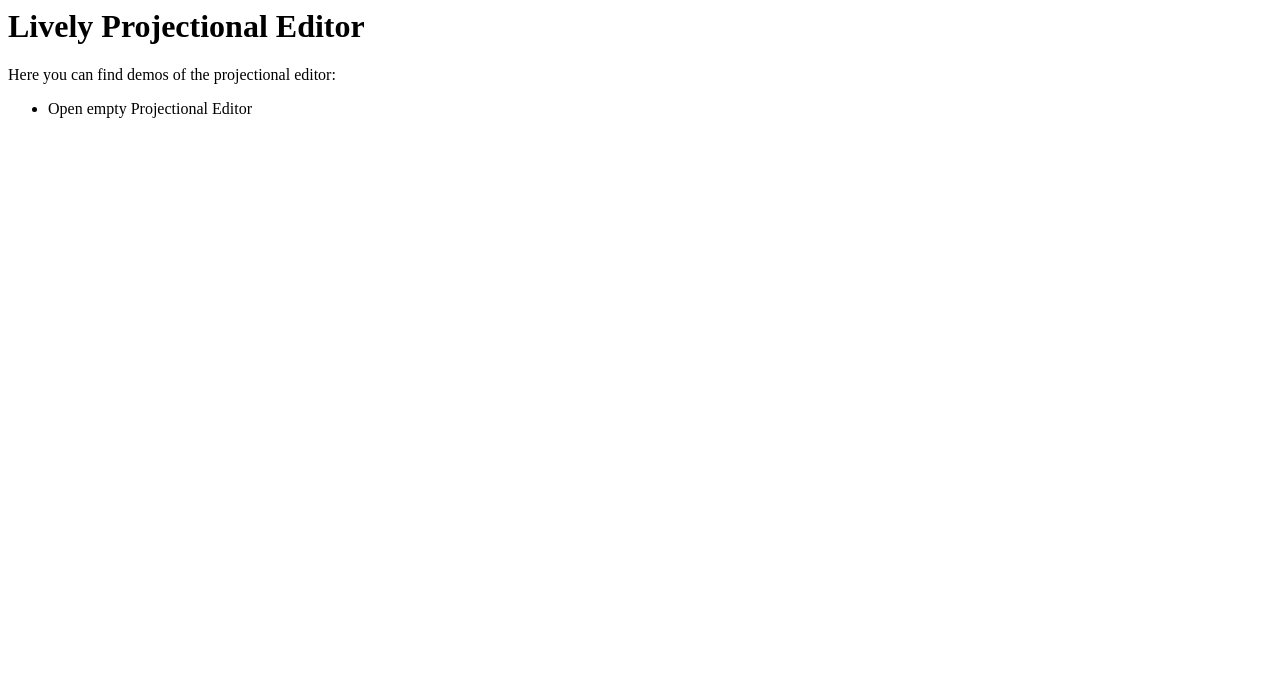
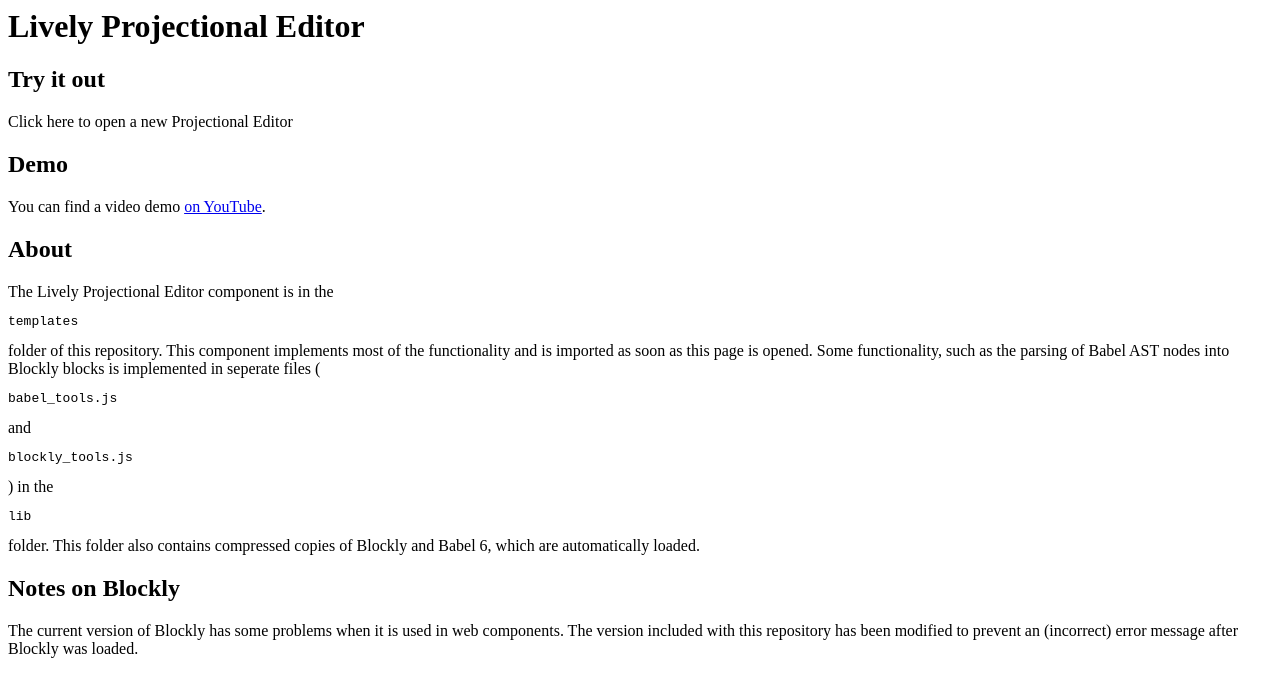
Before and after one commit to LivelyKernel/lively4-projectional-editor, a website: page index.html in a window 1280 px wide. Drawn offline with Linux system fonts and the light colour scheme.

Commit message:
Updated index and readme

```diff
--- a/index.html
+++ b/index.html
@@ -3,10 +3,20 @@
 
 <h1>Lively Projectional Editor</h1>
 
-<p>Here you can find demos of the projectional editor:</p>
+<h2>Try it out</h2>
 
-<ul>
-  <li>
-    <a onclick="lively.openComponentInWindow('lively-projectional-editor')">Open empty Projectional Editor</a>
-  </li>
-</ul>
+<p><a onclick="lively.openComponentInWindow('lively-projectional-editor')">Click here to open a new Projectional Editor</a></p>
+
+<h2>Demo</h2>
+
+You can find a video demo <a href="https://youtu.be/c0T0ajQehLY">on YouTube</a>.
+
+<h2>About</h2>
+
+The Lively Projectional Editor component is in the <pre>templates</pre> folder of this repository. This component implements most of the functionality and is imported as soon as this page is opened.
+
+Some functionality, such as the parsing of Babel AST nodes into Blockly blocks is implemented in seperate files (<pre>babel_tools.js</pre> and <pre>blockly_tools.js</pre>) in the <pre>lib</pre> folder. This folder also contains compressed copies of Blockly and Babel 6, which are automatically loaded.
+
+<h2>Notes on Blockly</h2>
+
+The current version of Blockly has some problems when it is used in web components. The version included with this repository has been modified to prevent an (incorrect) error message after Blockly was loaded.
```
Also changed, not shown: README.md.
